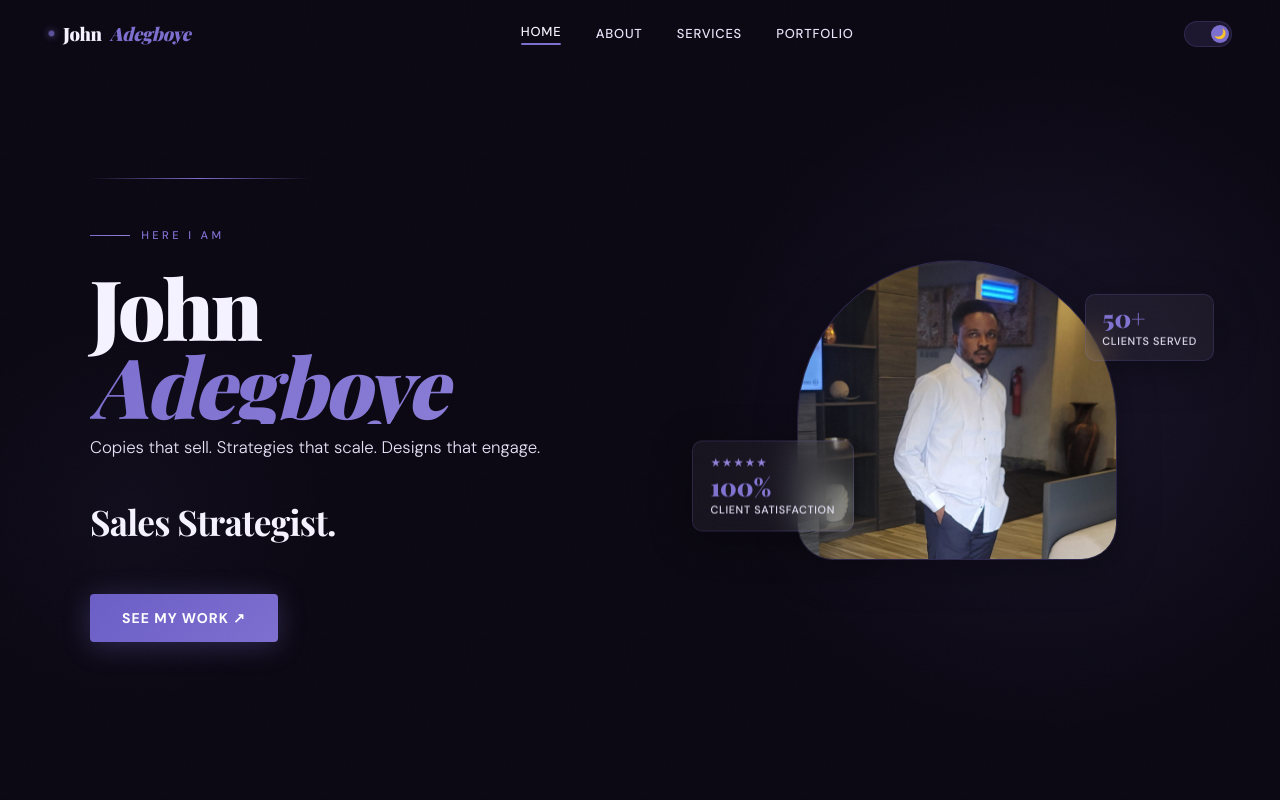
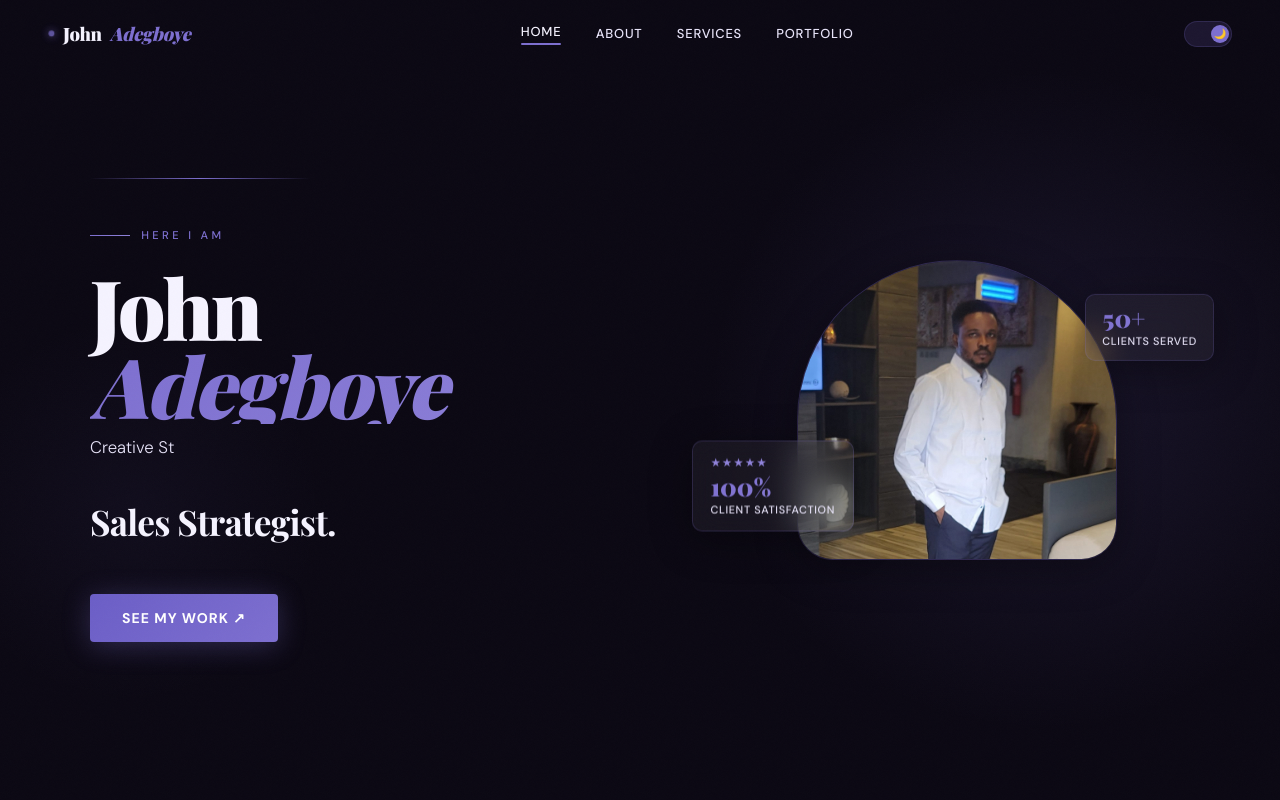
Before and after one commit to PeterAyomide/Johnweb, a Next.js app: page / in a window 1280 px wide. Shown: the top 800 px of the page. Built offline with nearby package versions, Linux system fonts and the light colour scheme; a web font is replaced by a local one.

Commit message:
chore: remove email-related sections and previous work clients; update filters

```diff
--- a/src/app/page.tsx
+++ b/src/app/page.tsx
@@ -481,7 +481,7 @@ const Hero = ({ t }: { t: Theme }) => {
             </motion.h1>
             <motion.p className="h-tag" initial={{opacity:0,y:20}} animate={{opacity:1,y:0}}
               transition={{duration:.7,delay:.65,ease:e}}>
-              Copies that sell. Strategies that scale. Designs that engage.
+              Creative St
             </motion.p>
             <motion.div className="tw-wrap" initial={{opacity:0}} animate={{opacity:1}} transition={{delay:.9}}>
               {role}<span className="tw-cur"/>
```
